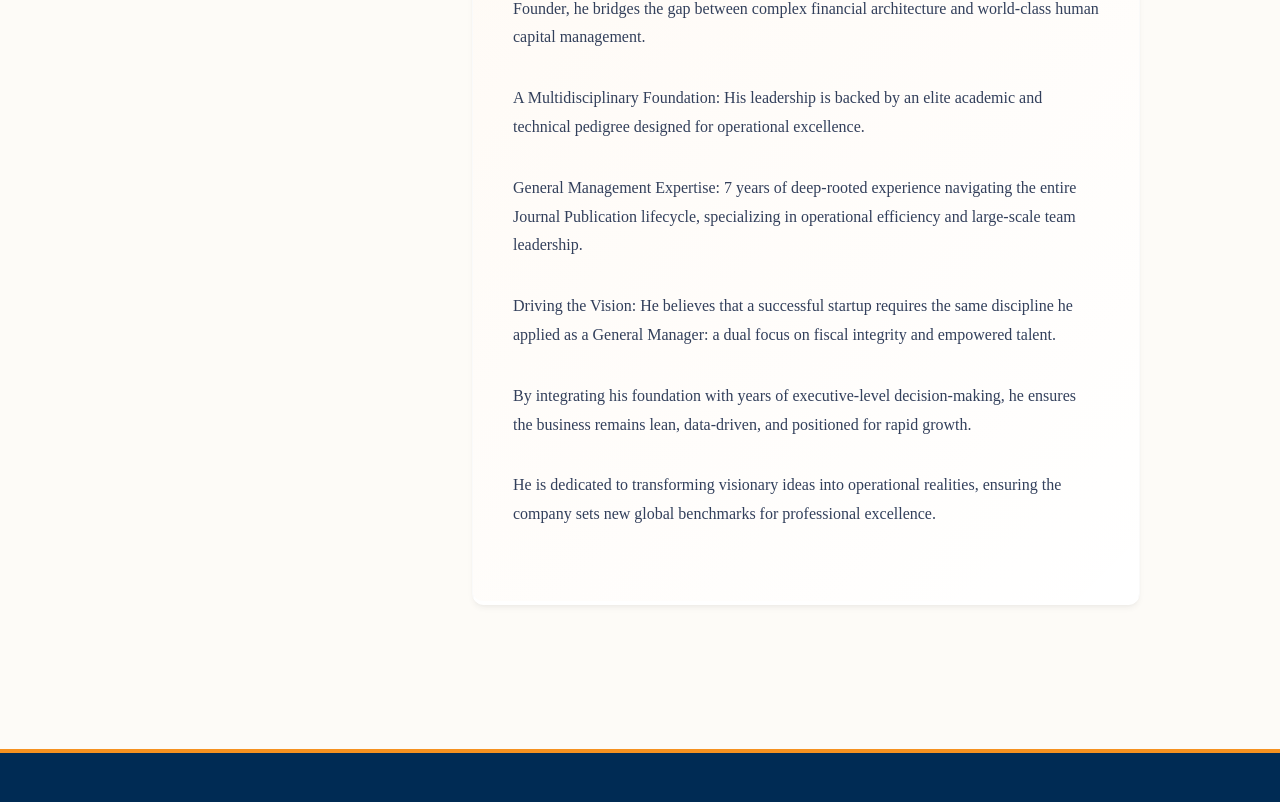
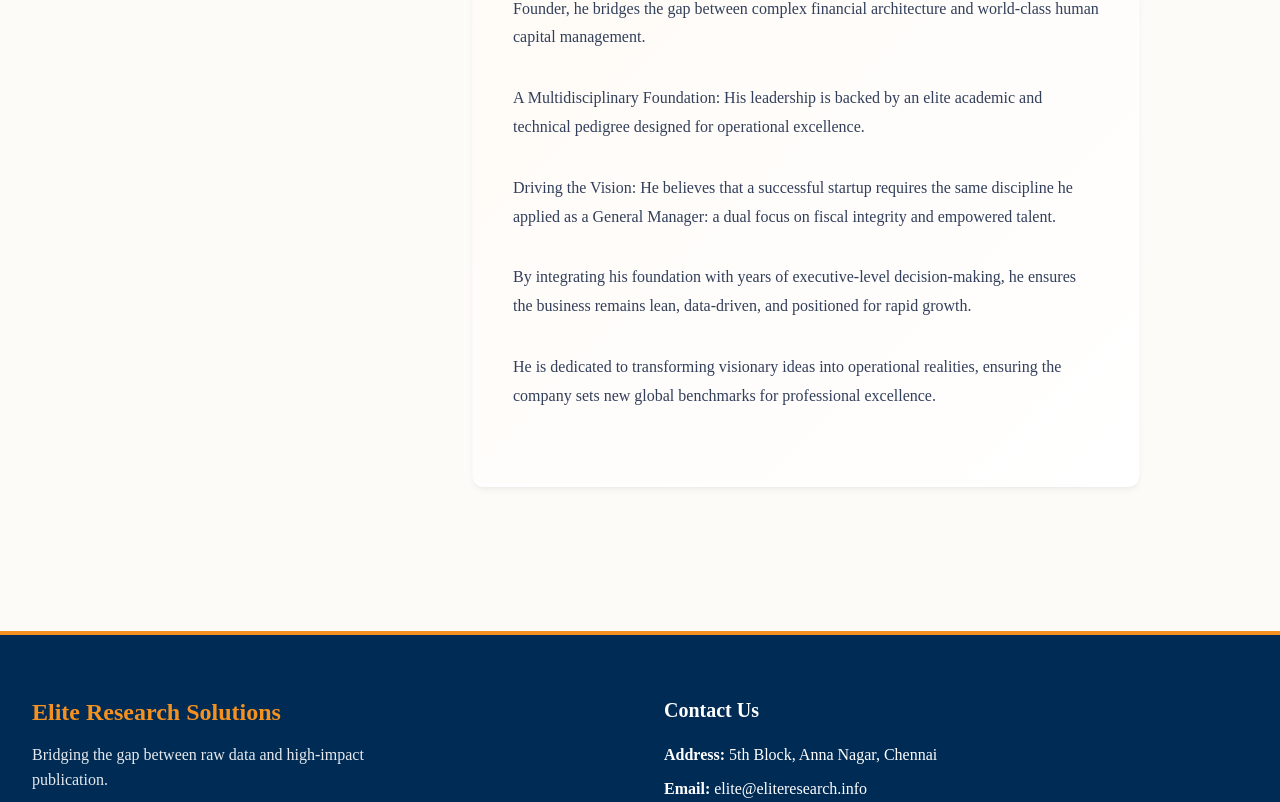
Before and after one commit to elite-researchsol/website, a Next.js app: page / in a window 1280 px wide. Shown: the part 2966-3768 px from the top of the page. Built offline with nearby package versions, Linux system fonts and the light colour scheme.

Commit message:
Update ExpertsGallery.jsx

```diff
--- a/src/components/ExpertsGallery.jsx
+++ b/src/components/ExpertsGallery.jsx
@@ -13,7 +13,7 @@ const expertsData = [
     bio: [
       "Executive Leadership & Strategic Growth: With a career defined by 7 years of high-impact leadership in the Journal Publication industry—culminating in his role as General Manager—He brings an executive veteran’s perspective to the helm of the organization. As a Co-Founder, he bridges the gap between complex financial architecture and world-class human capital management.",
       "A Multidisciplinary Foundation: His leadership is backed by an elite academic and technical pedigree designed for operational excellence.",
-      "General Management Expertise: 7 years of deep-rooted experience navigating the entire Journal Publication lifecycle, specializing in operational efficiency and large-scale team leadership.",
+      // "General Management Expertise: 7 years of deep-rooted experience navigating the entire Journal Publication lifecycle, specializing in operational efficiency and large-scale team leadership.",
       "Driving the Vision: He believes that a successful startup requires the same discipline he applied as a General Manager: a dual focus on fiscal integrity and empowered talent.",
       "By integrating his foundation with years of executive-level decision-making, he ensures the business remains lean, data-driven, and positioned for rapid growth.",
       "He is dedicated to transforming visionary ideas into operational realities, ensuring the company sets new global benchmarks for professional excellence."
```
